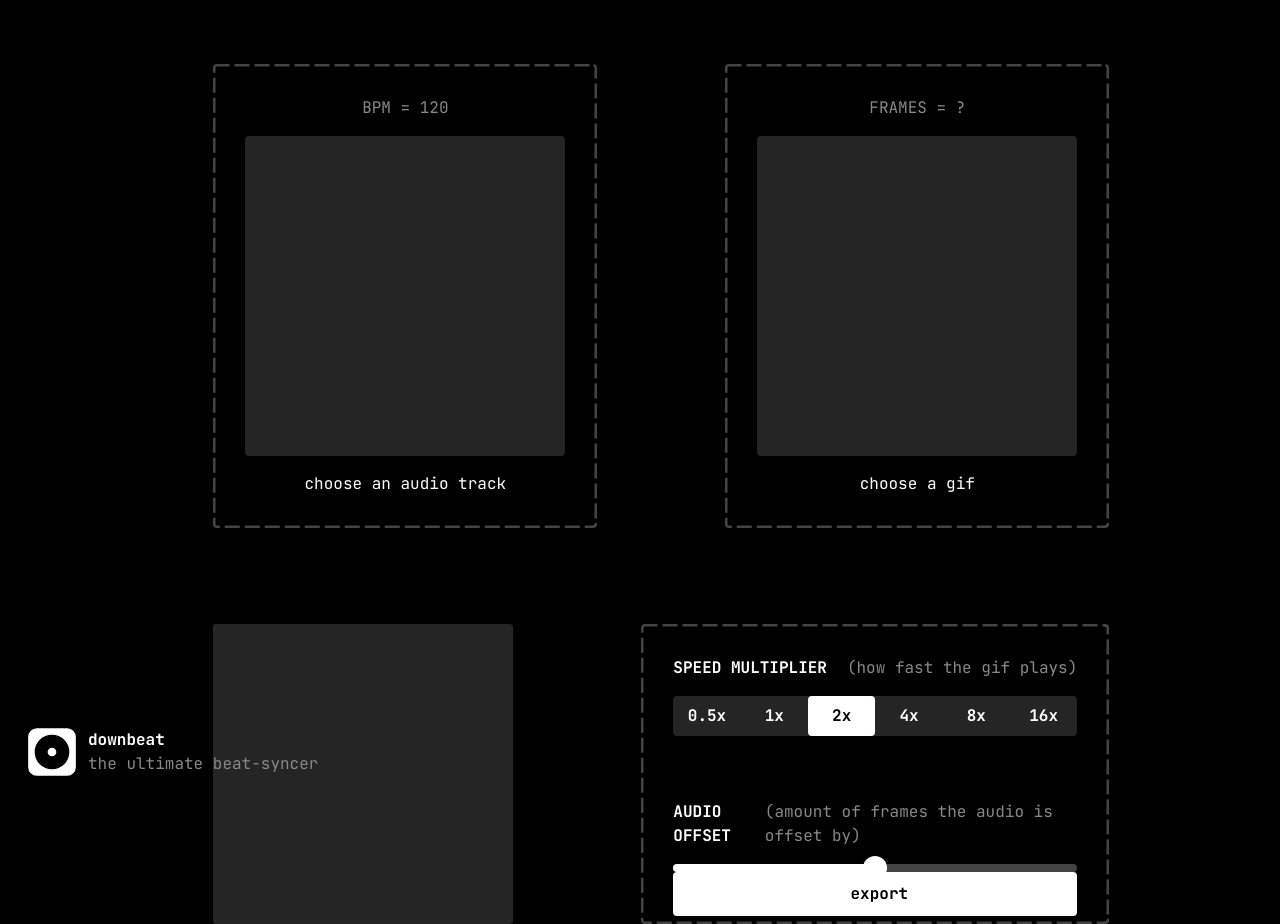
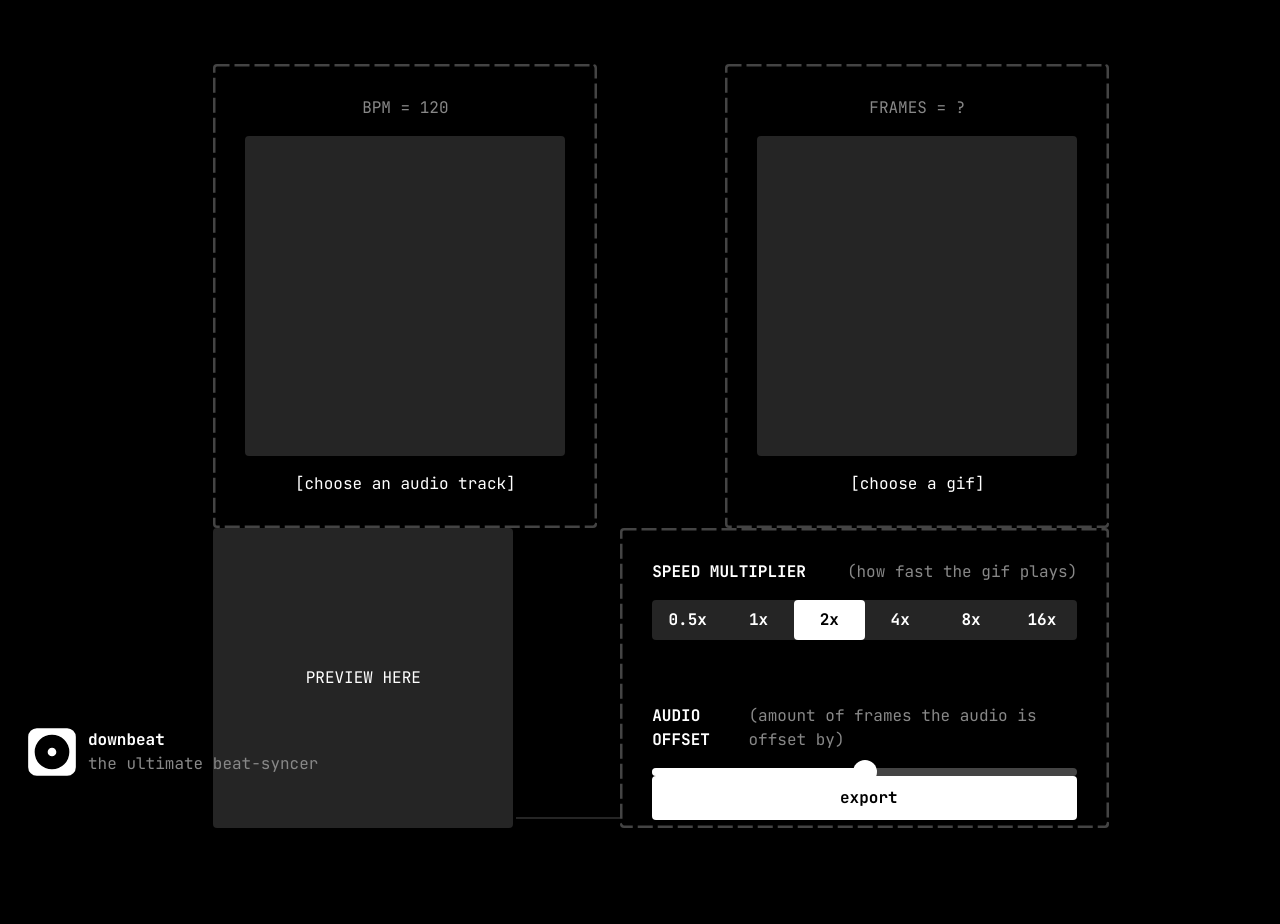
Before and after one commit to deltea/downbeat, a SvelteKit app: page / in a window 1280 px wide. After the commit the page ends 828 px from the top, so only its background shows below. Built offline with nearby package versions, Linux system fonts and the light colour scheme.

Commit message:
add some cool lines and stuff

```diff
--- a/src/routes/+page.svelte
+++ b/src/routes/+page.svelte
@@ -13,29 +13,38 @@
   ];
 </script>
 
-<div class="grow flex flex-col py-16 mb-nav gap-24">
+<div class="grow flex flex-col items-center py-16 mb-nav gap24 relative">
   <!-- top row -->
   <div class="flex justify-center gap-32 w-full">
-    <button class="dashed w-[24rem] flex flex-col gap-4 items-center text-faded rounded-sm cursor-pointer p-8 outline-none hover:scale-[101%] active:scale-100 duration-100">
+    <button class="dashed w-[24rem] flex flex-col gap-4 items-center text-faded rounded-sm cursor-pointer p-8 outline-none hover:scale-[101%] active:scale-100 duration-100 bg-bg">
       <span class="text-muted">BPM = 120</span>
       <div class="bg-surface rounded-sm w-full aspect-square"></div>
-      <span>choose an audio track</span>
+      <span>[choose an audio track]</span>
     </button>
 
-    <button class="dashed w-[24rem] flex flex-col gap-4 items-center text-faded rounded-sm cursor-pointer p-8 outline-none hover:scale-[101%] active:scale-100 duration-100">
+    <button class="dashed w-[24rem] flex flex-col gap-4 items-center text-faded rounded-sm cursor-pointer p-8 outline-none hover:scale-[101%] active:scale-100 duration-100 bg-bg">
       <span class="text-muted">FRAMES = ?</span>
       <div class="bg-surface rounded-sm w-full aspect-square"></div>
-      <span>choose a gif</span>
+      <span>[choose a gif]</span>
     </button>
   </div>
 
+  <svg height="96" width="100%" xmlns="http://www.w3.org/2000/svg">
+    <path d="M500 4 L500 31 Q500 35 496 35 L254 35 Q250 35 250 39 L250 93" style="fill: none; stroke: var(--color-surface); stroke-width: 2" />
+    <path d="M1010 4 L1010 51 Q1010 55 1006 55 L274 55 Q270 55 270 59 L270 93" style="fill: none; stroke: var(--color-surface); stroke-width: 2" />
+  </svg>
+
   <!-- bottom row -->
-  <div class="flex justify-center gap-32 w-full grow">
-    <div class="dashed h-full aspect-square rounded-sm">
-      <div class="bg-surface rounded-sm w-full h-full"></div>
+  <div class="flex justify-center gap32 w-full grow">
+    <div class="bg-surface flex justify-center items-center h-full aspect-square rounded-sm">
+      PREVIEW HERE
     </div>
 
-    <div class="dashed h-full flex flex-col justify-between grow rounded-sm p-8">
+    <svg height="100%" width="128" xmlns="http://www.w3.org/2000/svg">
+      <path d="M3 290 L125 290" style="fill: none; stroke: var(--color-surface); stroke-width: 2" />
+    </svg>
+
+    <div class="dashed h-full flex flex-col justify-between grow rounded-sm p-8 bg-bg">
       <div class="flex flex-col gap-16">
         <div>
           <!-- label -->
```
